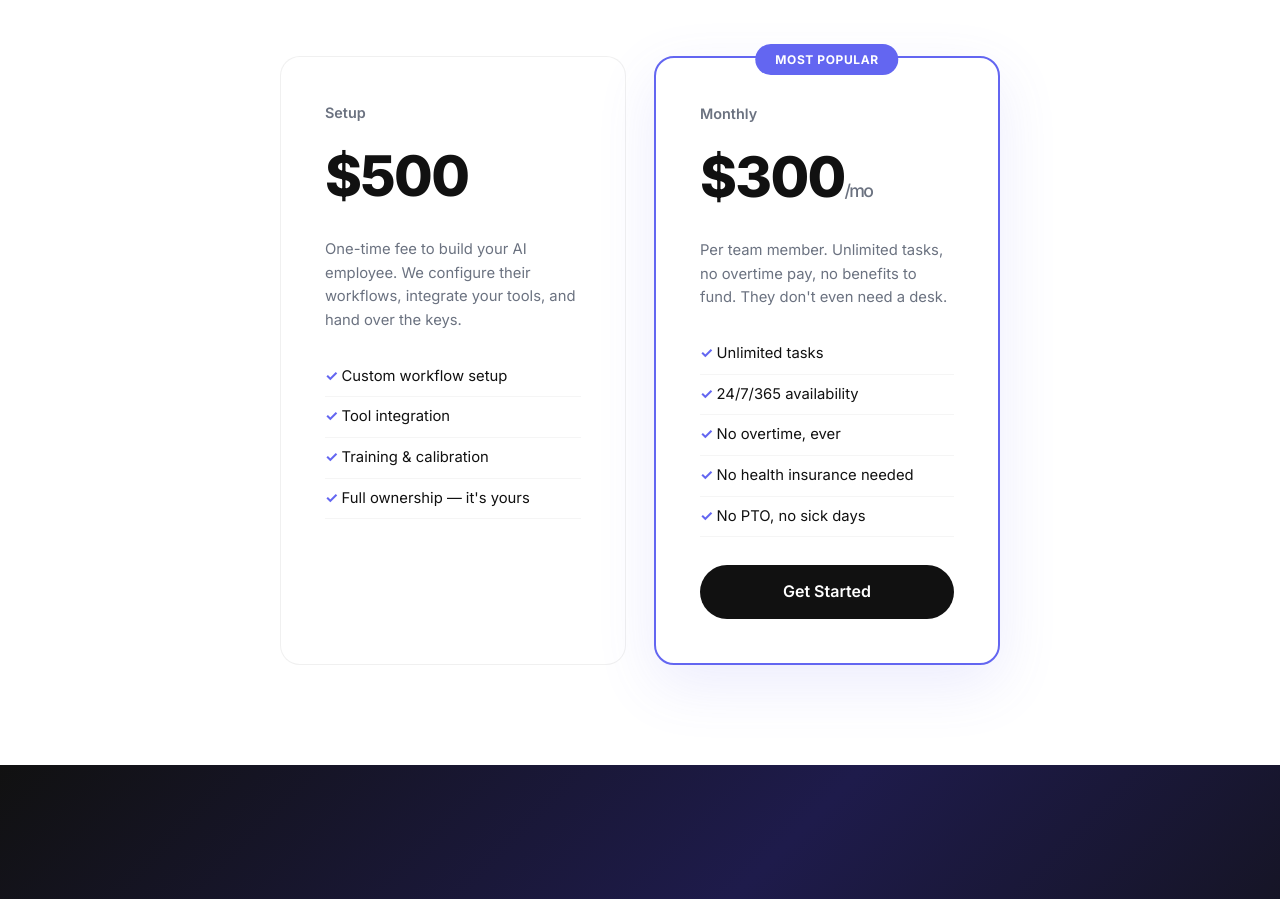
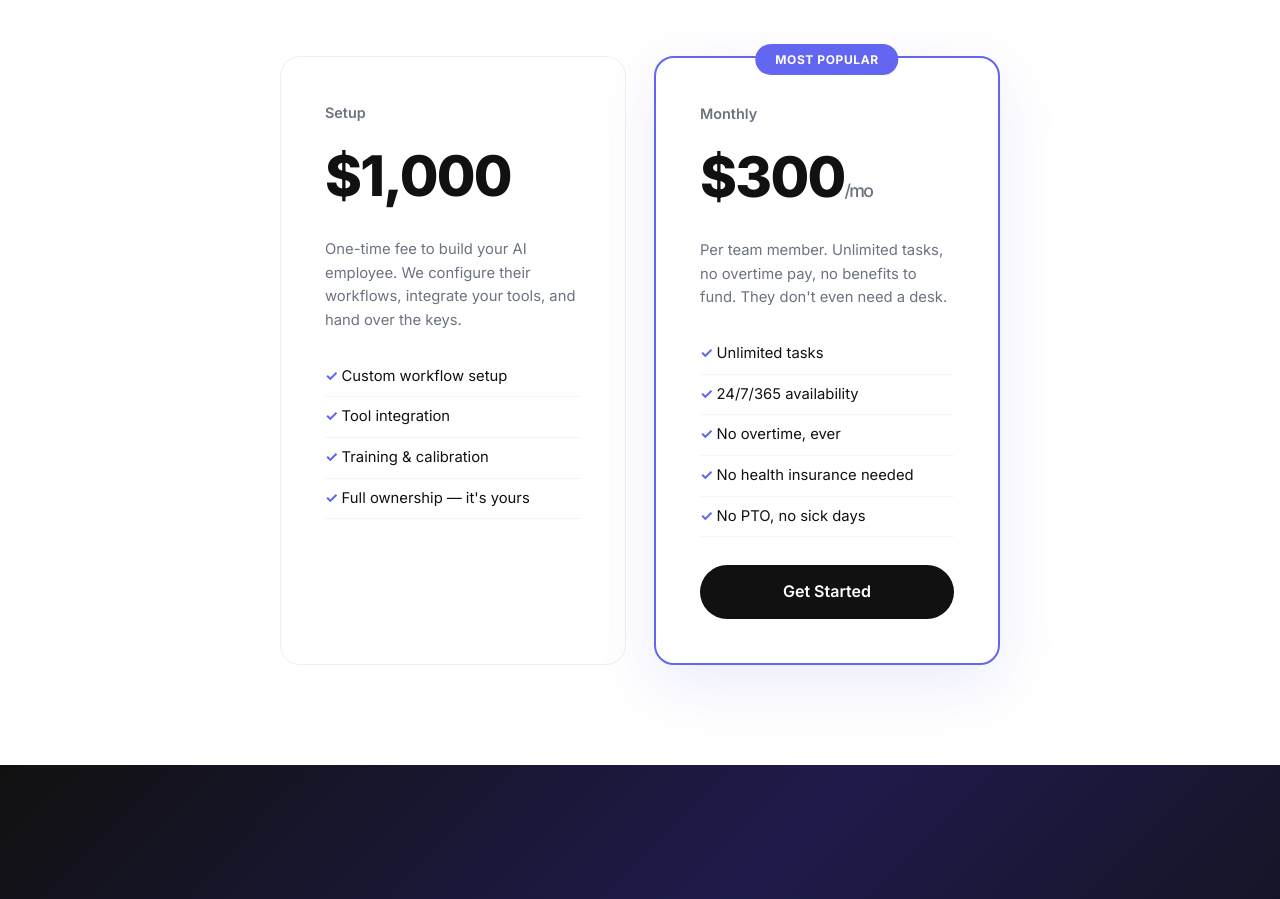
Before and after one commit to frankhli843/peoplefreework, a React (Vite) app: page / in a window 1280 px wide. Shown: the part 4300-5199 px from the top of the page. Built offline with nearby package versions, Linux system fonts and the light colour scheme.

Commit message:
v9: setup fee to $1000

```diff
--- a/src/App.jsx
+++ b/src/App.jsx
@@ -225,7 +225,7 @@ function App() {
         <div className="pricing-cards">
           <div className="pricing-card">
             <div className="pricing-label">Setup</div>
-            <div className="price">$500</div>
+            <div className="price">$1,000</div>
             <p className="pricing-desc">One-time fee to build your AI employee. We configure their workflows, integrate your tools, and hand over the keys.</p>
             <ul className="pricing-features">
               <li>Custom workflow setup</li>
```
